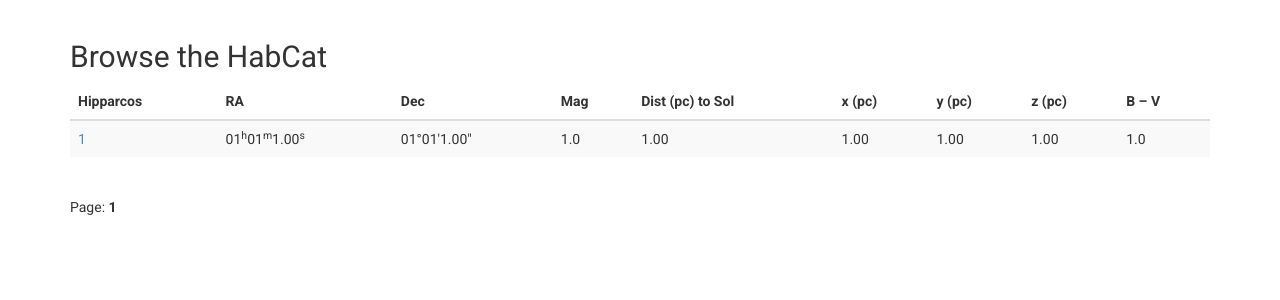
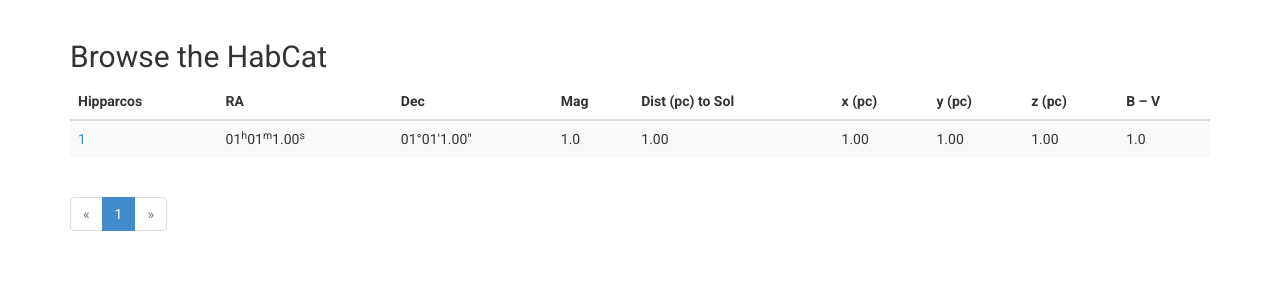
Before and after one commit to clementi/habcat, a Flask app: page / in a window 1280 px wide. Shown: the part 52-352 px from the top of the page. Run offline with Flask 2, Linux system fonts and the light colour scheme; tables that the repository leaves empty hold one stand-in row (values such as "Sample post"); some libraries are stand-ins or nearby versions.

Commit message:
Use Bootstrap pagination css

```diff
--- a/templates/index.html
+++ b/templates/index.html
@@ -35,19 +35,31 @@
             </tbody>
         </table>
         {% macro render_pagination(pagination, endpoint) %}
-            <div class="pagination">Page:
+            <nav>
+                <ul class="pagination">
+                    {% if pagination.has_prev %}
+                        <li><a href="{{ url_for(endpoint, p=pagination.page - 1) }}"><span aria-hidden="true">&laquo;</span><span class="sr-only">Prev</span></a></li>
+                    {% else %}
+                        <li class="disabled"><a href="#"><span aria-hidden="true">&laquo;</span><span class="sr-only">Prev</span></a></li>
+                    {% endif %}
                     {%- for page in pagination.iter_pages() %}
                         {% if page %}
                             {% if page != pagination.page %}
-                            <a href="{{ url_for(endpoint, p=page) }}">{{ page }}</a>
+                                <li><a href="{{ url_for(endpoint, p=page) }}">{{ page }}</a></li>
                             {% else %}
-                            <strong>{{ page }}</strong>
+                                <li class="active"><a href="#">{{ page }}</a></li>
                             {% endif %}
                         {% else %}
-                        <span class="ellipsis">&hellip;</span>
+                            <li><span class="ellipsis">&hellip;</span></li>
                         {% endif %}
                     {%- endfor %}
-            </div>
+                {% if pagination.has_next %}
+                    <li><a href="{{ url_for(endpoint, p=pagination.page + 1) }}"><span aria-hidden="true">&raquo;</span><span class="sr-only">Next</span></a></li>
+                {% else %}
+                    <li class="disabled"><a href="#"><span aria-hidden="true">&raquo;</span><span class="sr-only">Next</span></a></li>
+                {% endif %}
+                </ul>
+            </nav>
         {% endmacro %}
         {{ render_pagination(habstars, 'home') }}
     </div>
```
Lines whose indentation alone changed are shown as unchanged.
